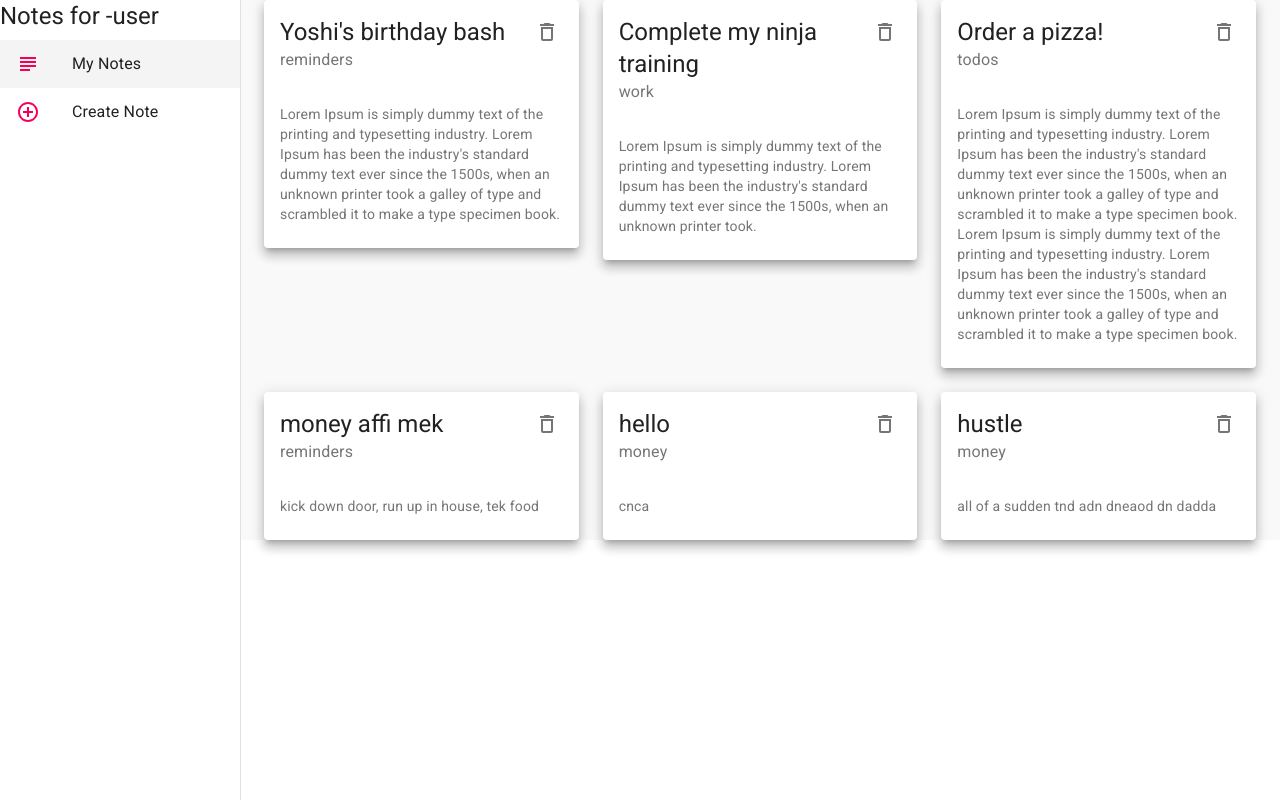
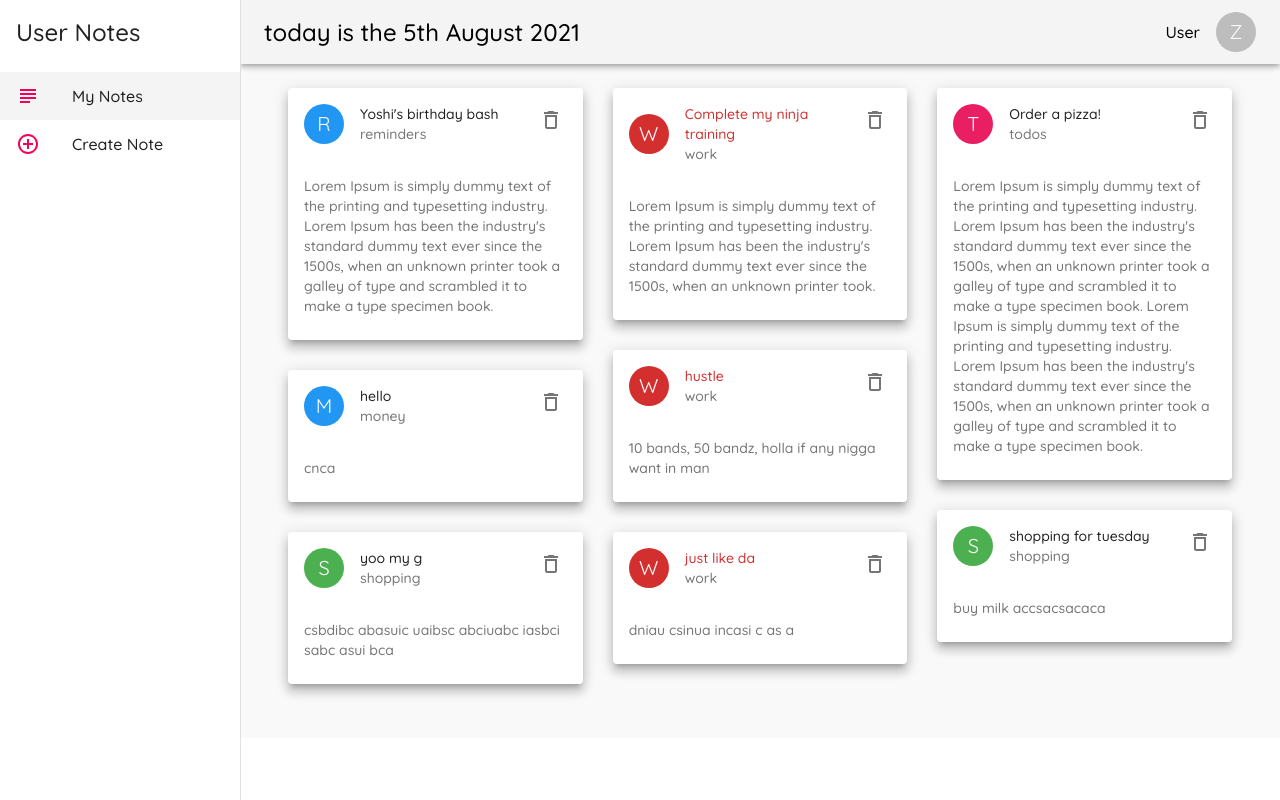
Before and after one commit to Zak-aden1/note-project, a React (Create React App) app: page / in a window 1280 px wide. Built offline with nearby package versions, Linux system fonts and the light colour scheme; data requests are answered from the project's data file.

Commit message:
fixing bugs

```diff
--- a/data/db.json
+++ b/data/db.json
@@ -19,12 +19,6 @@
       "id": 3
     },
     {
-      "title": "money affi mek",
-      "details": "kick down door, run up in house, tek food",
-      "category": "reminders",
-      "id": 4
-    },
-    {
       "title": "hello",
       "details": "cnca",
       "category": "money",
@@ -32,9 +26,27 @@
     },
     {
       "title": "hustle",
-      "details": "all of a sudden tnd adn dneaod dn dadda",
-      "category": "money",
+      "details": "10 bands, 50 bandz, holla if any nigga want in man",
+      "category": "work",
       "id": 7
+    },
+    {
+      "title": "shopping for tuesday",
+      "details": "buy milk accsacsacaca",
+      "category": "shopping",
+      "id": 9
+    },
+    {
+      "title": "yoo my g",
+      "details": "csbdibc abasuic uaibsc abciuabc iasbci sabc asui bca",
+      "category": "shopping",
+      "id": 10
+    },
+    {
+      "title": "just like da",
+      "details": "dniau csinua incasi c as a",
+      "category": "work",
+      "id": 11
     }
   ]
 }
--- a/package.json
+++ b/package.json
@@ -8,8 +8,10 @@
     "@testing-library/jest-dom": "^5.14.1",
     "@testing-library/react": "^11.2.7",
     "@testing-library/user-event": "^12.8.3",
+    "date-fns": "^2.23.0",
     "react": "^17.0.2",
     "react-dom": "^17.0.2",
+    "react-masonry-css": "^1.0.16",
     "react-router-dom": "^5.2.0",
     "react-scripts": "4.0.3",
     "sass": "^1.37.5",
--- a/src/App.jsx
+++ b/src/App.jsx
@@ -1,7 +1,6 @@
 import { BrowserRouter as Router, Switch, Route } from 'react-router-dom';
 
-import {  ThemeProvider } from '@material-ui/core';
-import { createTheme } from '@material-ui/core/styles';
+import {  ThemeProvider, createTheme } from '@material-ui/core';
 import Create from './Pages/Create';
 import Notes from './Pages/Notes';
 import { purple } from '@material-ui/core/colors';
@@ -11,9 +10,12 @@ const theme = createTheme({
   pallete: {
     secondary: purple,
   },
-  typgraphy: {
-      fontFamily: 'quickSand'
-    }
+  typography: {
+    fontFamily: 'Quicksand',
+    fontWeightLight: 400,
+    fontWeightRegular: 500,
+    fontWeightBold: 600,
+  }
 })
 
 const App = () => {
--- a/src/Layout/Layout.jsx
+++ b/src/Layout/Layout.jsx
@@ -1,17 +1,21 @@
 import React from 'react'
 // import styles from 'Layout.module.scss'
-import { makeStyles } from '@material-ui/core'
+import { Avatar, makeStyles } from '@material-ui/core'
 import { Drawer, Typography } from '@material-ui/core'
 import { List, ListItem, ListItemIcon, ListItemText } from '@material-ui/core'
 import { AddCircleOutlineOutlined, SubjectOutlined } from '@material-ui/icons'
 import { useHistory, useLocation } from 'react-router'
+import { AppBar, Toolbar } from '@material-ui/core'
+import { format } from 'date-fns'
 
 const drawerWidth = 240
 
-const useStyles = makeStyles({
+const useStyles = makeStyles((theme) =>{
+    return {
         page: {
         background: '#f9f9f9',
-        width: '100%'
+        width: '100%',
+        padding: theme.spacing(3)
         },
         drawer: {
             width: drawerWidth
@@ -24,6 +28,22 @@ const useStyles = makeStyles({
         },
         active: {
             background: '#f4f4f4'
+        },
+        title: {
+            padding: theme.spacing(2)
+        },
+        appbar: {
+            backgroundColor: '#f4f4f4',
+            color: 'black',
+            width: `calc(100% - ${drawerWidth}px)`
+        },
+        toolbar: theme.mixins.toolbar,
+        date: {
+            flexGrow: 1
+        },
+        avatar: {
+            marginLeft: theme.spacing(2)
+        }
         }
 })
 
@@ -45,9 +65,22 @@ const Layout = ({children}) => {
         }
     ]
 
+
+
     return (
         <div className={classes.root}>
             {/* app bar */}
+            <AppBar className={classes.appbar}>
+                <Toolbar>
+                    <Typography className={classes.date} variant='h5'>
+                         today is the {format(new Date(), 'do MMMM Y')}
+                    </Typography>
+                    <Typography>
+                        User
+                    </Typography>
+                    <Avatar className={classes.avatar}>Z</Avatar>
+                </Toolbar>
+            </AppBar>
 
             {/* side Drawer */}
             <Drawer
@@ -57,8 +90,8 @@ const Layout = ({children}) => {
             classes={{paper: classes.drawerPaper}}
             >
                 <div>
-                    <Typography variant='h5'>
-                        Notes for -user
+                    <Typography variant='h5' className={classes.title}>
+                          User Notes
                     </Typography>
                 </div>
                 <List>
@@ -77,6 +110,7 @@ const Layout = ({children}) => {
                 </List>
             </Drawer>
             <div className={classes.page}>
+                <div className={classes.toolbar}></div>
                 {children}
             </div>
         </div>
--- a/src/Pages/Notes/Notes.jsx
+++ b/src/Pages/Notes/Notes.jsx
@@ -1,6 +1,7 @@
 import React from 'react'
 import NoteCard from '../../components/NoteCard'
-import { Container, Grid, Paper } from '@material-ui/core'
+import { Container, Grid } from '@material-ui/core'
+import Masonry from 'react-masonry-css'
 
 import useFetch from '../../useFetch'
 
@@ -9,19 +10,29 @@ const Notes = () => {
 
   const {notes, ispending, error}=useFetch('http://localhost:8000/notes')
 
+  const breakpoints = {
+        default: 3,
+        1100: 2,
+        700: 1
+    }
+
     return (
         <Container>
             {ispending && <div>loading....</div>}
             {error && <div> {error}</div>}
-
-            <Grid container spacing={3}>
+            <Masonry
+                breakpointCols={breakpoints}
+                className="my-masonry-grid"
+                columnClassName="my-masonry-grid_column">
+            {/* <Grid container spacing={3}> */}
                 {notes.map((note) => (
-                    <Grid key={note.id} item xs={12} md={6} lg={4}>
-                    {/* <Paper> <h2 key={note.id}>{note.title}</h2> </Paper> */}
-                    <NoteCard note={note}/>
-                    </Grid>
+                    // <Grid key={note.id} item xs={12} md={6} lg={4}>
+                    <div key={note.id}>
+                        <NoteCard note={note}/>
+                    </div>
                 ))}
-            </Grid>
+                </Masonry>
+            {/* </Grid> */}
         </Container>
     )
 }
--- a/src/components/NoteCard/NoteCard.jsx
+++ b/src/components/NoteCard/NoteCard.jsx
@@ -1,18 +1,59 @@
 import React from 'react'
-import { Card, CardHeader, CardContent, Typography, IconButton  } from '@material-ui/core'
+import { useState } from 'react'
+import { Card, CardHeader, CardContent, Typography, IconButton, makeStyles, Avatar  } from '@material-ui/core'
 import { DeleteOutlined } from '@material-ui/icons'
-import { identifier } from '@babel/types'
+import { blue, green, pink, red } from '@material-ui/core/colors'
+
+
+    const useStyles = makeStyles((note) => {
+        return {
+            test: {
+            color: (note) => {
+                if(note.category == 'work') {
+                    return red[700]
+                }
+            }
+        },
+            avColor: {
+                backgroundColor: (note) => {
+                    if(note.category == 'work') {
+                        return red[700]
+                    }
+                    if(note.category == 'shopping') {
+                        return green[500]
+                    }
+                    if(note.category == 'todos') {
+                        return pink[500]
+                    }
+                    return blue[500]
+                }
+            }
+        }
+
+    })
 
 const NoteCard = ({note}) => {
+    const [avLetter, setAvLetter] =useState()
+
+    const classes = useStyles(note)
+
     const handleDelete = (id) => {
         fetch('http://localhost:8000/notes/' + id, {
             method: 'DELETE'
         })
     }
+
+
+
     return (
         <div>
-            <Card elevation={8}>
+            <Card elevation={8} className={classes.test}>
                 <CardHeader
+                avatar={
+                    <Avatar className={classes.avColor}>
+                        {note.category.charAt(0).toUpperCase()}
+                    </Avatar>
+                }
                 title={note.title}
                 subheader={note.category}
                 action={
--- a/src/index.css
+++ b/src/index.css
@@ -4,3 +4,26 @@ body {
   -webkit-font-smoothing: antialiased;
   -moz-osx-font-smoothing: grayscale;
 }
+/* masonry css styling done */
+.my-masonry-grid {
+  display: -webkit-box;
+  /* Not needed if autoprefixing */
+  display: -ms-flexbox;
+  /* Not needed if autoprefixing */
+  display: flex;
+  margin-left: -30px;
+  /* gutter size offset */
+  width: auto;
+}
+
+.my-masonry-grid_column {
+  padding-left: 30px;
+  /* gutter size */
+  background-clip: padding-box;
+}
+
+/* Style your items */
+.my-masonry-grid_column>div {
+  /* change div to reference your elements you put in <Masonry> */
+  margin-bottom: 30px;
+}
```
Also changed, not shown: 1 other file (tests, documents, lock files or other folders). Lines whose indentation alone changed are shown as unchanged.
